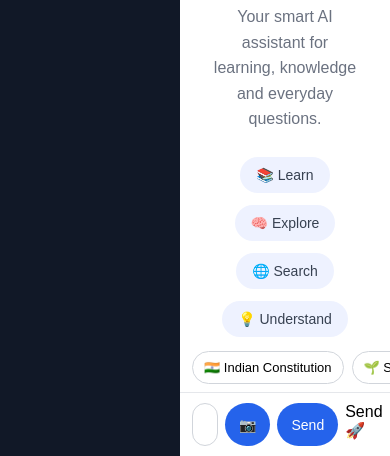
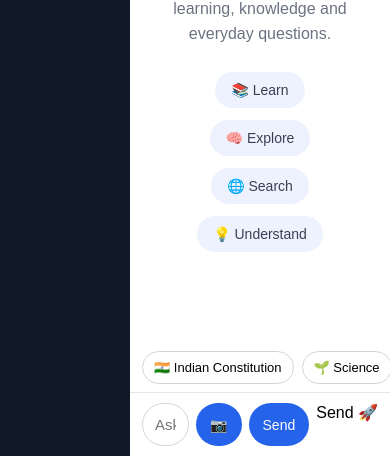
Before and after one commit to harshitmeena710-ship-it/GK-Buddy-AI, a website: page index.html in a window 390 px wide. Shown: the part 388-844 px from the top of the page. Drawn offline with Linux system fonts and the light colour scheme.

Commit message:
Fix mobile sidebar width

```diff
--- a/style.css
+++ b/style.css
@@ -212,7 +212,7 @@ header p {
     }
 
     .sidebar {
-        width: 180px;
+        width: 130px;
         padding: 12px;
     }
 
```
